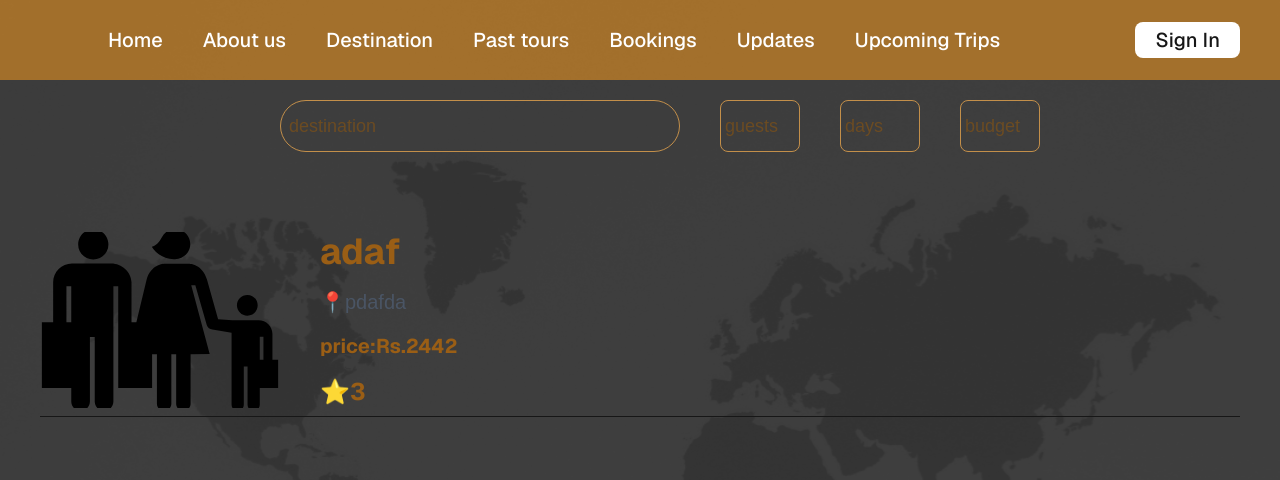
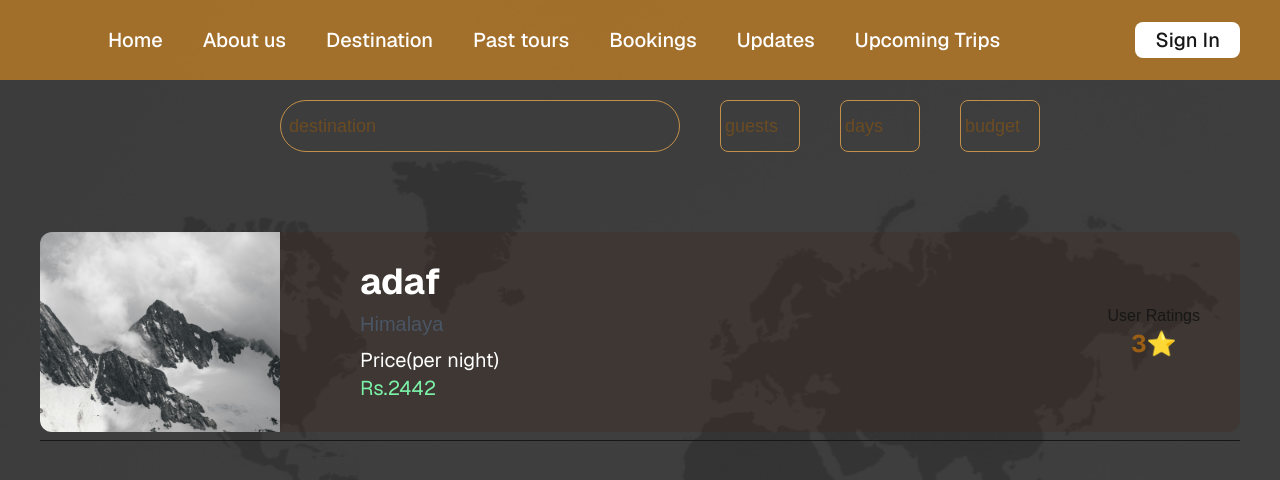
Before and after one commit to Shaswati2005/march_cohort_, a Next.js app: page /bookings in a window 1280 px wide. Shown: the top 480 px of the page. Built offline with nearby package versions, Linux system fonts and the light colour scheme; no server answers.

Commit message:
Update hotel cards

```diff
--- a/app/bookings/page.tsx
+++ b/app/bookings/page.tsx
@@ -1,49 +1,59 @@
-import React from 'react'
-import Image from 'next/image'
-import Hotels from '../components/Hotels'
+import React from "react";
+import Image from "next/image";
+import Hotels from "../components/Hotels";
 
 const page = () => {
   return (
-    <div className='w-screen h-screen overflow-y-auto flex flex-col items-center gap-10  relative'>
-        <div className='absolute inset-0 duration-300'>
-            <Image src={"/wmp.png"} alt='map' objectFit='cover' fill className='opacity-20 '/>
+    <div className="w-screen h-screen overflow-y-auto flex flex-col items-center gap-10  relative">
+      <div className="absolute inset-0 duration-300">
+        <Image
+          src={"/wmp.png"}
+          alt="map"
+          objectFit="cover"
+          fill
+          className="opacity-20 "
+        />
+      </div>
 
+      <div className="absolute bottom-0 pt-25 w-screen h-full overflow-y-auto flex flex-col  items-start pl-2 lg:pl-0 lg:items-center justify-start gap-10 mt-25">
+        <div className="flex  gap-3 lg:gap-0 flex-row items-start lg:items-center">
+          <div className=" w-fit flex flex-row items-center justify-start gap-2 lg:gap-10 px-2 lg:px-10">
+            <input
+              placeholder="destination"
+              type="text"
+              maxLength={100}
+              className="w-50 h-13 px-2 lg:w-100 rounded-full border border-[#c38f4a]  text-[#995a08] text-sm lg:text-lg"
+            />
+            <input
+              placeholder="guests"
+              type="number"
+              min={1}
+              className=" px-1 w-10 lg:w-20 h-13 border rounded-lg border-[#c38f4a]  text-[#995a08] text-sm lg:text-lg"
+            />
+            <input
+              placeholder="days"
+              type="number"
+              min={1}
+              className=" px-1 w-10 lg:w-20 h-13 border rounded-lg border-[#c38f4a]  text-[#995a08] text-sm lg:text-lg"
+            />
+          </div>
+          <input
+            type="number"
+            min={5000}
+            placeholder="budget"
+            className="px-1  w-10 lg:w-20 h-13 border rounded-lg border-[#c38f4a]  text-[#995a08] text-sm lg:text-lg "
+          />
         </div>
 
+        <div className="w-full h-fit py-10 px-2 flex flex-col items-center justify-start">
+          <div className="flex flex-col items-center h-fit w-fit gap-2">
+            <Hotels hotel="adaf" address="Himalaya" price={2442} rating={3} />
+            <hr className="bg-[#995a08] w-full " />
+          </div>
+        </div>
+      </div>
+    </div>
+  );
+};
 
-        <div className='absolute bottom-0 pt-25 w-screen h-full overflow-y-auto flex flex-col  items-start pl-2 lg:pl-0 lg:items-center justify-start gap-10 mt-25'>
-        <div className='flex  gap-3 lg:gap-0 flex-row items-start lg:items-center'>
-        <div className=' w-fit flex flex-row items-center justify-start gap-2 lg:gap-10 px-2 lg:px-10'>
-        <input placeholder="destination" type="text" maxLength={100} className='w-50 h-13 px-2 lg:w-100 rounded-full border border-[#c38f4a]  text-[#995a08] text-sm lg:text-lg'  />
-        <input placeholder="guests" type='number' min={1}  className=' px-1 w-10 lg:w-20 h-13 border rounded-lg border-[#c38f4a]  text-[#995a08] text-sm lg:text-lg'/>
-        <input placeholder="days" type='number' min={1}  className=' px-1 w-10 lg:w-20 h-13 border rounded-lg border-[#c38f4a]  text-[#995a08] text-sm lg:text-lg'/>
-
-
-
-        </div>
-        <input type="number" min={5000} placeholder='budget' className='px-1  w-10 lg:w-20 h-13 border rounded-lg border-[#c38f4a]  text-[#995a08] text-sm lg:text-lg ' />
-
-        </div>
-
-        <div className='w-full h-fit py-10 px-2 flex flex-col items-center justify-start'>
-            <div className='flex flex-col items-center h-fit w-fit gap-2'>
-            <Hotels hotel='adaf' address='pdafda' price={2442} rating={3} />
-            <hr className='bg-[#995a08] w-full '/>
-
-            </div>
-
-
-        </div>
-
-
-        </div>
-
-
-
-
-
-    </div>
-  )
-}
-
-export default page
+export default page;
--- a/app/components/Hotels.tsx
+++ b/app/components/Hotels.tsx
@@ -1,38 +1,59 @@
-import React from 'react'
-import Image from 'next/image';
+import React from "react";
+import Image from "next/image";
 
-interface hotelsProps{
-    hotel:string;
-    address?:string;
-    price:number;
-    rating:number;
-    link?:string;
-    picture?:string;
-
+interface hotelsProps {
+  hotel: string;
+  address?: string;
+  price: number;
+  rating: number;
+  link?: string;
+  picture?: string;
 }
 
-const Hotels:React.FC<hotelsProps> = ({hotel,address,price,rating,link,picture}) => {
+const Hotels: React.FC<hotelsProps> = ({
+  hotel,
+  address,
+  price,
+  rating,
+  link,
+  picture,
+}) => {
   return (
-    <div className='w-full lg:w-200  xl:w-300 group  h-full rounded-xl bg-[#00000000] hover:bg-[#ae742d99] flex flex-row items-center justify-start gap-5 lg:gap-10s overflow-hidden '>
-        <div className='w-45 relative lg:w-60 h-full '>
-          <Image src={picture||"/traveller.svg"} alt='pic' objectFit='cover' layout='fill' className='absolute '/>
+    <div className="w-full lg:w-200  xl:w-300 group  h-[200px] rounded-xl bg-[#43210e34]  flex flex-row items-center justify-start gap-5 lg:gap-10s overflow-hidden ">
+      <div className="w-45 relative lg:w-60 h-full ">
+        <Image
+          src={picture || "/mountain.jpg"}
+          alt="pic"
+          objectFit="cover"
+          layout="fill"
+          className="absolute "
+        />
+      </div>
+      <br />
+      <div className="flex-1 h-full flex  items-center justify-between px-10 gap-2 lg:gap-4  ">
+        <div className="flex flex-col justify-evenly items-start ">
+          <h1 className="text-2xl lg:text-4xl font-bold font-sans text-[#ffffff]">
+            {hotel}
+          </h1>
+          {address && (
+            <h2 className="text-lg lg:text-xl my-2 text-gray-600  ">
+              {address}
+            </h2>
+          )}
+          <h4 className="text-lg lg:text-xl font-sans text-white font-normal  rounded-xl ">
+            Price(per night)
+            <h2 className=" rounded-md text-green-300">Rs.{price}</h2>
+          </h4>
         </div>
-        <br />
-        <div className='flex-1 h-fit flex flex-col items-start justify-center gap-2 lg:gap-4  '>
-            <h1 className='text-2xl lg:text-4xl font-bold font-sans text-[#9a5e15] group-hover:text-white'>{hotel}</h1>
-            {address && <h2 className='text-lg lg:text-xl text-gray-600 group-hover:text-white '>
-                📍{address}
+        <div className=" flex flex-col justify-center items-center">
+          <h3>User Ratings</h3>
+          <h4 className="text-xl lg:text-2xl font-bold font-sans text-[#9a5e15] ">
+            {rating}⭐
+          </h4>
+        </div>
+      </div>
+    </div>
+  );
+};
 
-                </h2>}
-                <h4 className='text-lg lg:text-xl font-bold font-sans text-[#9a5e15] group-hover:text-white'>price:Rs.{price}</h4>
-                <h4 className='text-xl lg:text-2xl font-bold font-sans text-[#9a5e15] group-hover:text-white'>⭐{rating}</h4>
-
-        </div>
-
-
-
-    </div>
-  )
-}
-
-export default Hotels
+export default Hotels;
```
